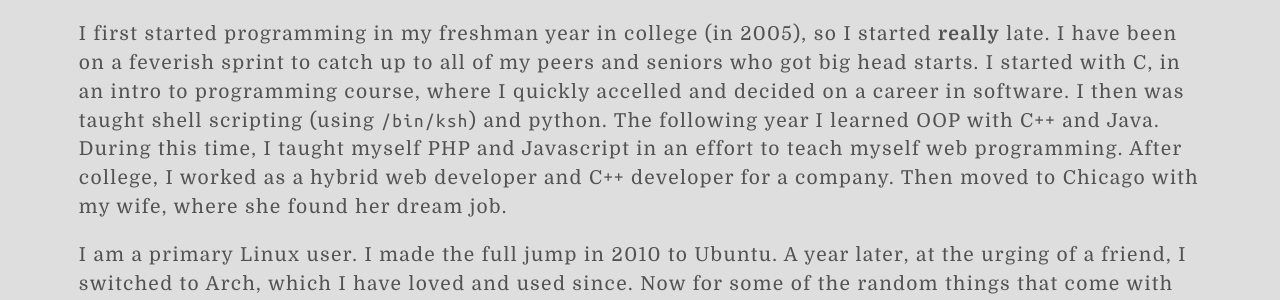
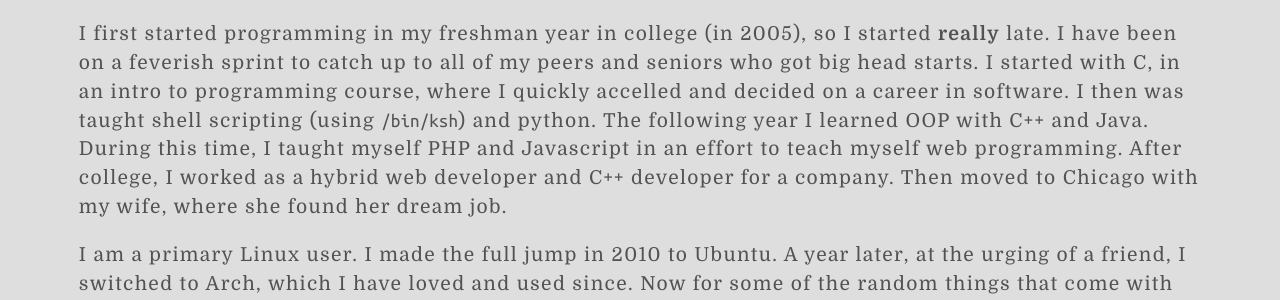
Before and after one commit to jdost/jdost.github.com, a Jekyll site: the page built from about.md, in a window 1280 px wide. Shown: the part 210-510 px from the top of the page. Built offline with Jekyll 4.4.1, drawn with Linux system fonts in a browser that asks for light colours; nearby versions of some CDN libraries; some web fonts are replaced.

Commit message:
Some style changes

```diff
--- a/s/css/base.css
+++ b/s/css/base.css
@@ -159,11 +159,4 @@
     padding-left: 0;
     padding-right: 0;
   }
-  nav a:before {
-    display: none;
-  }
-  nav a label {
-    font-size: 2em;
-    display: inline;
-  }
 }
--- a/s/css/posts.css
+++ b/s/css/posts.css
@@ -49,6 +49,9 @@
   border-top: solid 1px #b8b8b8;
   margin: 15px 0 0;
   padding-top: 15px;
+}
+code {
+  letter-spacing: 0em;
 }
 @media screen and (max-width: 1024px) {
   section#pager {
--- a/s/less/posts.less
+++ b/s/less/posts.less
@@ -51,6 +51,10 @@
     margin: 15px 0 0;
     padding-top: 15px;
   }
+}
+
+code {
+  letter-spacing: 0em;
 }
 
 @media screen and (max-width: 1024px) {
```
